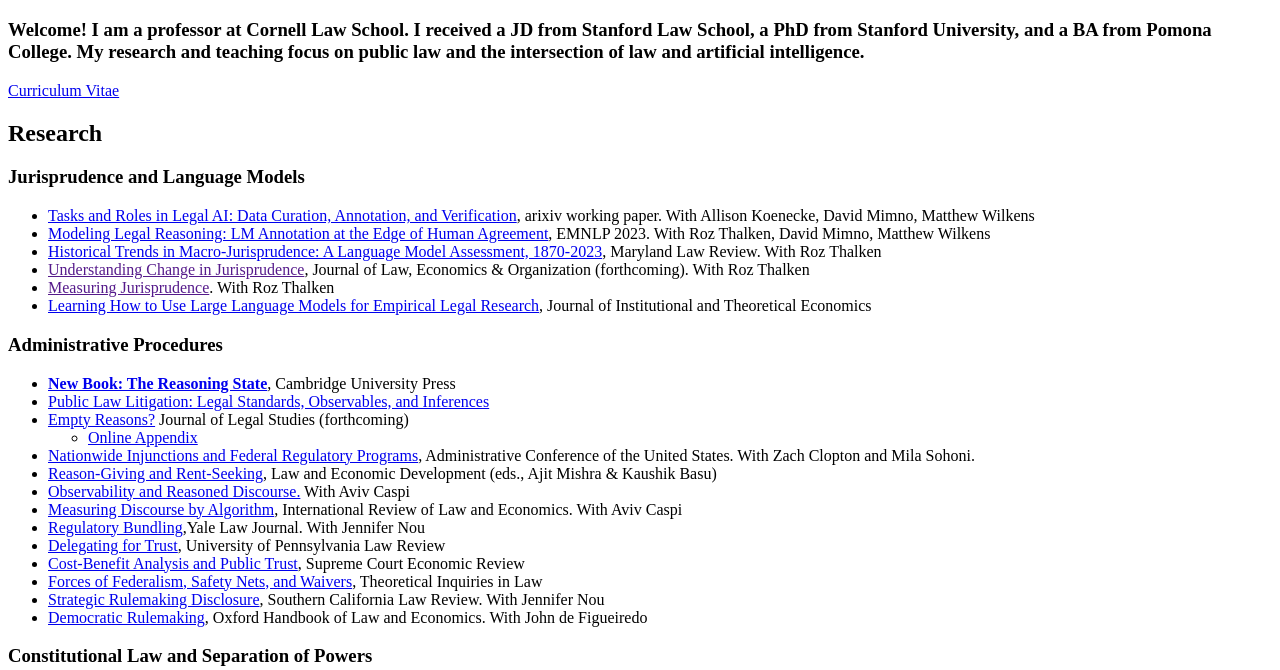
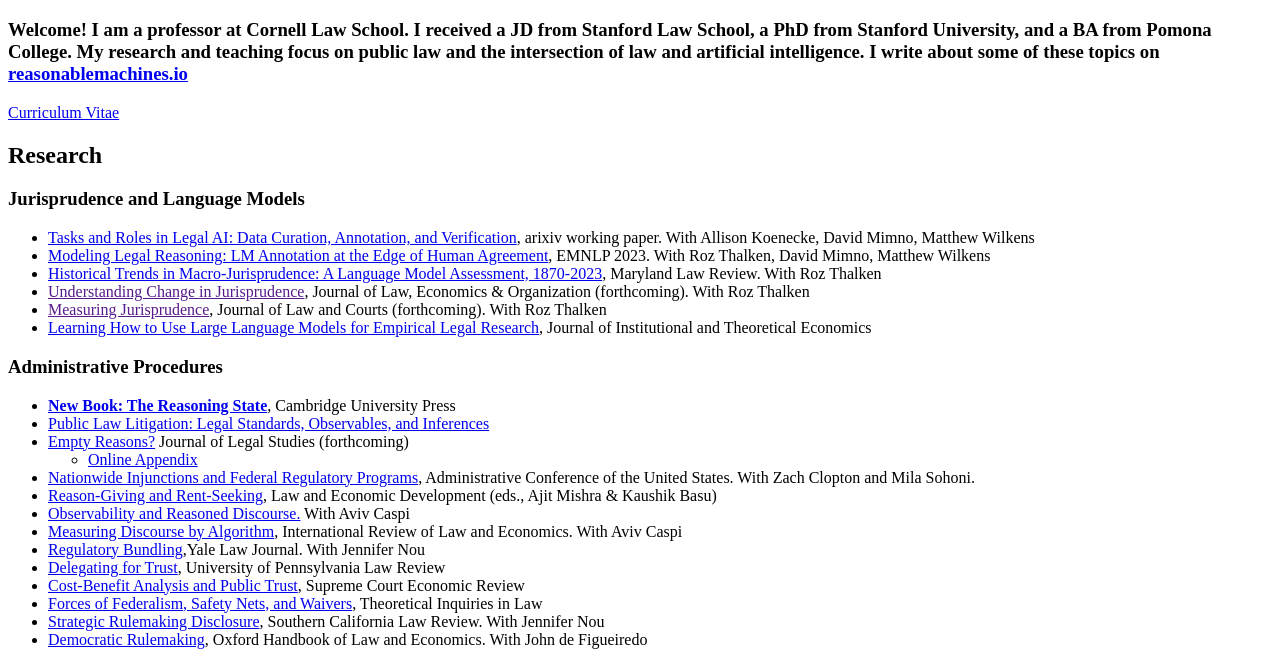
Before and after one commit to jlexcode/jlexcode.github.io, a plain HTML site: page index.html in a window 1280 px wide. Shown: the part 61-731 px from the top of the page. Drawn offline with Linux system fonts and the light colour scheme.

Commit message:
Add files via upload

```diff
--- a/index.html
+++ b/index.html
@@ -14,7 +14,7 @@
 </head>
 <body>
 <h1>Jed Stiglitz</h1>
-<h3>Welcome! I am a professor at Cornell Law School. I received a JD from Stanford Law School, a PhD from Stanford University, and a BA from Pomona College.  My research and teaching focus on public law and the intersection of law and artificial intelligence.</h2>
+<h3>Welcome! I am a professor at Cornell Law School. I received a JD from Stanford Law School, a PhD from Stanford University, and a BA from Pomona College.  My research and teaching focus on public law and the intersection of law and artificial intelligence. I write about some of these topics on <a href="https://reasonablemachines.io">reasonablemachines.io</a></h2>
 <p>
 <p>
 <p>
@@ -31,7 +31,7 @@
 <li><a href="https://aclanthology.org/2023.emnlp-main.575/">Modeling Legal Reasoning: LM Annotation at the Edge of Human Agreement</a>, EMNLP 2023. With Roz Thalken, David Mimno, Matthew Wilkens</li>
 <li><a href="https://digitalcommons.law.umaryland.edu/mlr/vol84/iss1/3/">Historical Trends in Macro-Jurisprudence: A Language Model Assessment, 1870-2023</a>, Maryland Law Review. With Roz Thalken</a></li>
 <li><a href="">Understanding Change in Jurisprudence</a>, Journal of Law, Economics & Organization (forthcoming). With Roz Thalken</li>
-<li><a href="">Measuring Jurisprudence</a>. With Roz Thalken</li>
+<li><a href="">Measuring Jurisprudence</a>, Journal of Law and Courts (forthcoming). With Roz Thalken</li>
 <li><a href="https://www.mohrsiebeck.com/en/article/learning-how-to-use-large-language-models-for-empirical-legal-research-101628jite-2024-0008/">Learning How to Use Large Language Models for Empirical Legal Research</a>, Journal of Institutional and Theoretical Economics</li>
 </ul>
 </p>
```
